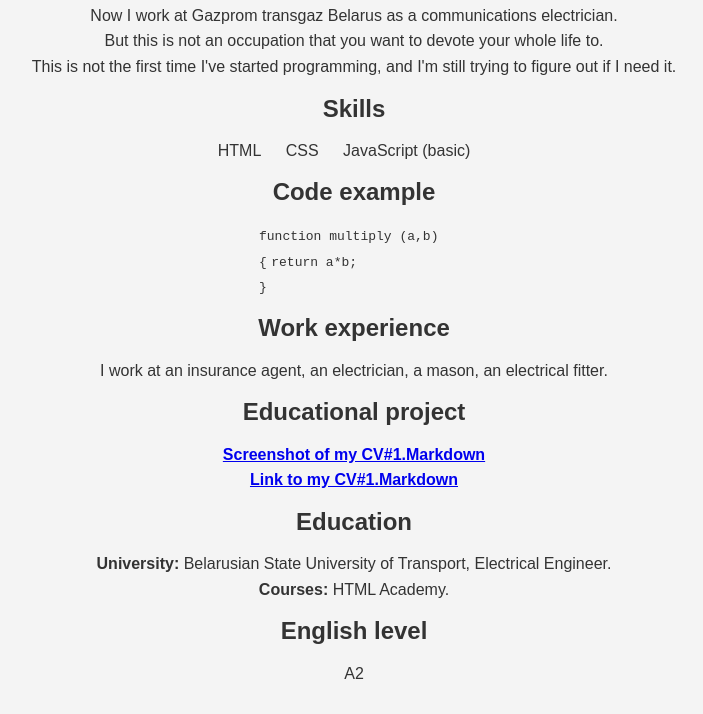
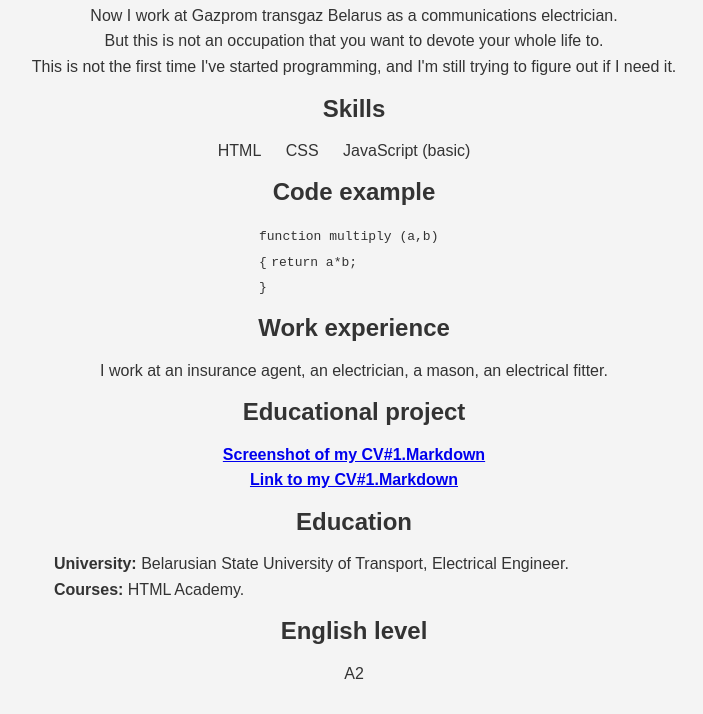
Before and after one commit to Georgei-1987/rsschool-cv, a plain HTML site: page index.html in a window 1280 px wide. Shown: the part 642-1356 px from the top of the page, without its empty margins (286-989 px from the left). Drawn offline with Linux system fonts and the light colour scheme.

Commit message:
fix: update style.css

```diff
--- a/style.css
+++ b/style.css
@@ -88,13 +88,19 @@ h2 {
 }
 
 .education_container {
+    width: 600px;
     margin-left: auto;
     margin-right: auto;
 
-    text-align: center;
+    text-align: left;
+}
+
+.education_container li {
+    list-style: none;
 }
 
 .educational_project_container {
+    width: 270px;
     margin-left: auto;
     margin-right: auto;
 
```
